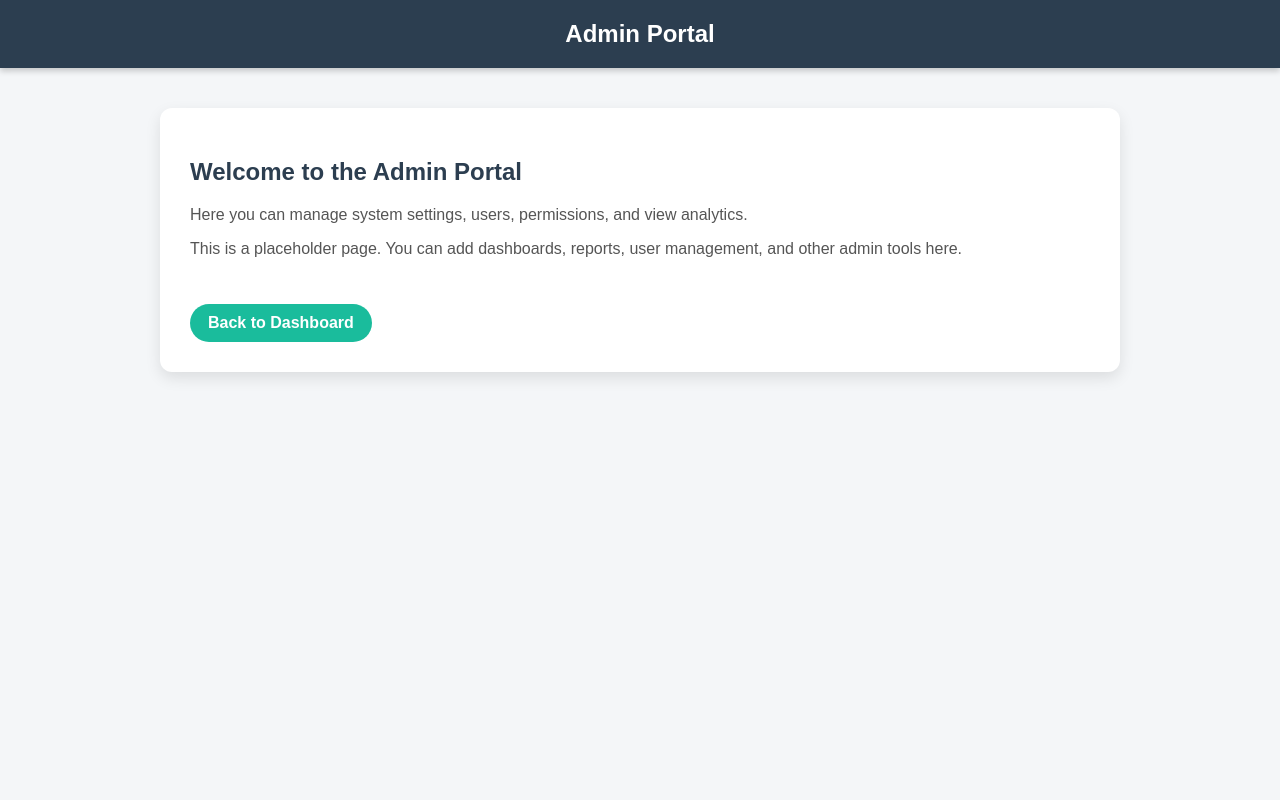
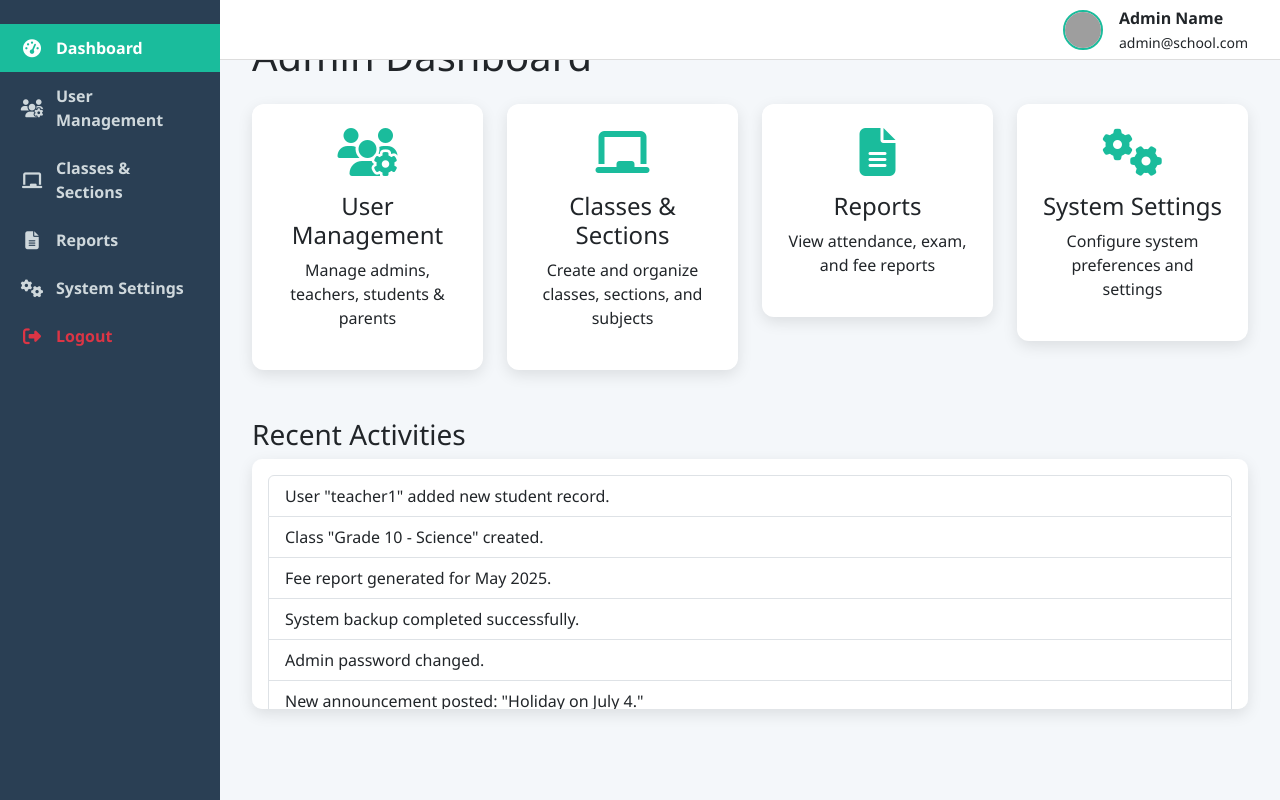
Before and after one commit to Rojzaangiri/rojan-project, a plain HTML site: page admin.html in a window 1280 px wide. Drawn offline with nearby package versions, Linux system fonts and the light colour scheme; grey boxes are pictures that could not be loaded.

Commit message:
Update admin.html

```diff
--- a/admin.html
+++ b/admin.html
@@ -3,62 +3,176 @@
 <head>
   <meta charset="UTF-8" />
   <meta name="viewport" content="width=device-width, initial-scale=1" />
-  <title>Admin Portal - Smart School</title>
-  <link rel="stylesheet" href="https://cdnjs.cloudflare.com/ajax/libs/font-awesome/6.4.0/css/all.min.css" />
+  <title>Admin Panel - School Management</title>
+  <link href="https://cdn.jsdelivr.net/npm/bootstrap@5.3.0/dist/css/bootstrap.min.css" rel="stylesheet" />
+  <link
+    href="https://cdnjs.cloudflare.com/ajax/libs/font-awesome/6.4.0/css/all.min.css"
+    rel="stylesheet"
+  />
   <style>
     body {
-      font-family: 'Poppins', sans-serif;
-      background: #f4f6f8;
-      margin: 0; padding: 0;
+      font-family: 'Segoe UI', Tahoma, Geneva, Verdana, sans-serif;
+      background: #f4f7fa;
     }
-    header {
-      background: #2c3e50;
+    .sidebar {
+      height: 100vh;
+      width: 220px;
+      position: fixed;
+      top: 0;
+      left: 0;
+      background-color: #2a3f54;
+      padding-top: 1.5rem;
       color: white;
-      padding: 20px 30px;
+      z-index: 1000;
+    }
+    .sidebar .nav-link {
+      color: #cfd8dc;
       font-weight: 600;
-      font-size: 24px;
+      padding: 12px 20px;
+      display: flex;
+      align-items: center;
+      transition: background 0.3s, color 0.3s;
+    }
+    .sidebar .nav-link:hover, .sidebar .nav-link.active {
+      background-color: #1abc9c;
+      color: white;
+      text-decoration: none;
+    }
+    .sidebar .nav-link i {
+      margin-right: 12px;
+      font-size: 18px;
+      min-width: 24px;
       text-align: center;
-      box-shadow: 0 3px 6px rgba(0,0,0,0.2);
     }
-    main {
-      padding: 30px;
-      max-width: 900px;
-      margin: 40px auto;
+    .content {
+      margin-left: 220px;
+      padding: 2rem;
+      min-height: 100vh;
+    }
+    .topbar {
+      height: 60px;
       background: white;
+      border-bottom: 1px solid #ddd;
+      padding: 0 2rem;
+      display: flex;
+      align-items: center;
+      justify-content: flex-end;
+      position: fixed;
+      width: calc(100% - 220px);
+      top: 0;
+      left: 220px;
+      z-index: 999;
+    }
+    .topbar .user-info {
+      display: flex;
+      align-items: center;
+      gap: 1rem;
+      cursor: pointer;
+    }
+    .topbar .user-info img {
+      width: 40px;
+      height: 40px;
+      border-radius: 50%;
+      object-fit: cover;
+      border: 2px solid #1abc9c;
+    }
+    .card-admin {
       border-radius: 12px;
-      box-shadow: 0 6px 15px rgba(0,0,0,0.1);
+      box-shadow: 0 5px 15px rgb(0 0 0 / 0.1);
+      cursor: pointer;
+      transition: transform 0.3s, box-shadow 0.3s;
+      background: white;
     }
-    h2 {
-      color: #2c3e50;
-      margin-bottom: 20px;
+    .card-admin:hover {
+      transform: translateY(-5px);
+      box-shadow: 0 10px 25px rgb(0 0 0 / 0.15);
     }
-    p {
-      color: #555;
-      font-size: 16px;
+    .card-admin i {
+      font-size: 3rem;
+      color: #1abc9c;
     }
-    a {
-      display: inline-block;
-      margin-top: 30px;
-      padding: 10px 18px;
-      background: #1abc9c;
-      color: white;
-      border-radius: 25px;
-      text-decoration: none;
-      font-weight: 600;
-      transition: background-color 0.3s;
-    }
-    a:hover {
-      background: #16a085;
+    .recent-activities {
+      max-height: 250px;
+      overflow-y: auto;
+      background: white;
+      padding: 1rem;
+      border-radius: 10px;
+      box-shadow: 0 5px 15px rgb(0 0 0 / 0.1);
     }
   </style>
 </head>
 <body>
-  <header>Admin Portal</header>
-  <main>
-    <h2>Welcome to the Admin Portal</h2>
-    <p>Here you can manage system settings, users, permissions, and view analytics.</p>
-    <p>This is a placeholder page. You can add dashboards, reports, user management, and other admin tools here.</p>
-    <a href="dashboard.html">Back to Dashboard</a>
+
+  <aside class="sidebar">
+    <nav class="nav flex-column">
+      <a href="admin.html" class="nav-link active"><i class="fas fa-tachometer-alt"></i> Dashboard</a>
+      <a href="user-management.html" class="nav-link"><i class="fas fa-users-cog"></i> User Management</a>
+      <a href="class-management.html" class="nav-link"><i class="fas fa-chalkboard"></i> Classes & Sections</a>
+      <a href="reports.html" class="nav-link"><i class="fas fa-file-alt"></i> Reports</a>
+      <a href="settings.html" class="nav-link"><i class="fas fa-cogs"></i> System Settings</a>
+      <a href="#" class="nav-link text-danger mt-auto"><i class="fas fa-sign-out-alt"></i> Logout</a>
+    </nav>
+  </aside>
+
+  <header class="topbar">
+    <div class="user-info" title="Admin Profile">
+      <img src="https://i.pravatar.cc/40?img=12" alt="Admin Avatar" />
+      <div>
+        <strong>Admin Name</strong><br />
+        <small>admin@school.com</small>
+      </div>
+    </div>
+  </header>
+
+  <main class="content">
+    <h1 class="mb-4">Admin Dashboard</h1>
+
+    <div class="row g-4 mb-5">
+      <div class="col-md-3">
+        <div class="card-admin p-4 text-center">
+          <i class="fas fa-users-cog mb-3"></i>
+          <h4>User Management</h4>
+          <p>Manage admins, teachers, students & parents</p>
+        </div>
+      </div>
+      <div class="col-md-3">
+        <div class="card-admin p-4 text-center">
+          <i class="fas fa-chalkboard mb-3"></i>
+          <h4>Classes & Sections</h4>
+          <p>Create and organize classes, sections, and subjects</p>
+        </div>
+      </div>
+      <div class="col-md-3">
+        <div class="card-admin p-4 text-center">
+          <i class="fas fa-file-alt mb-3"></i>
+          <h4>Reports</h4>
+          <p>View attendance, exam, and fee reports</p>
+        </div>
+      </div>
+      <div class="col-md-3">
+        <div class="card-admin p-4 text-center">
+          <i class="fas fa-cogs mb-3"></i>
+          <h4>System Settings</h4>
+          <p>Configure system preferences and settings</p>
+        </div>
+      </div>
+    </div>
+
+    <section>
+      <h3>Recent Activities</h3>
+      <div class="recent-activities">
+        <ul class="list-group">
+          <li class="list-group-item">User "teacher1" added new student record.</li>
+          <li class="list-group-item">Class "Grade 10 - Science" created.</li>
+          <li class="list-group-item">Fee report generated for May 2025.</li>
+          <li class="list-group-item">System backup completed successfully.</li>
+          <li class="list-group-item">Admin password changed.</li>
+          <li class="list-group-item">New announcement posted: "Holiday on July 4."</li>
+        </ul>
+      </div>
+    </section>
   </main>
+
+  <script src="https://cdn.jsdelivr.net/npm/bootstrap@5.3.0/dist/js/bootstrap.bundle.min.js"></script>
 </body>
 </html>
```
